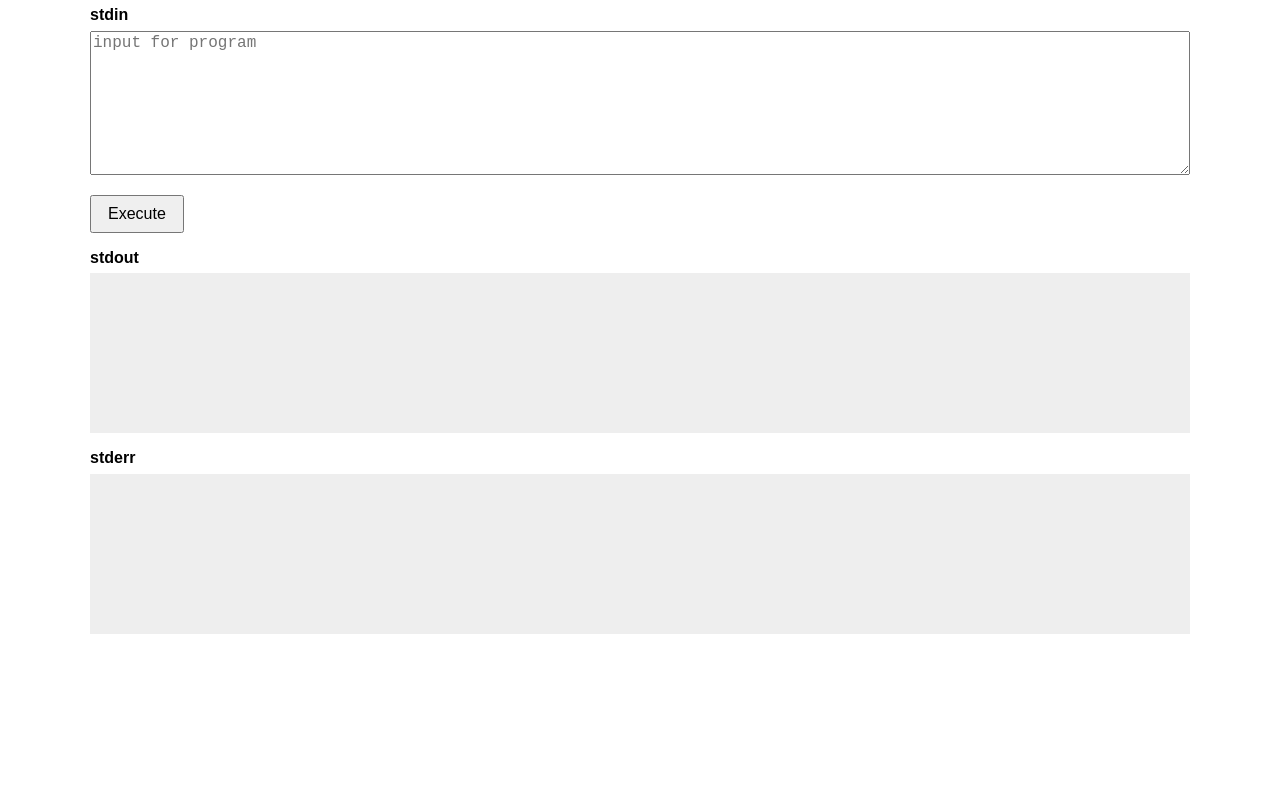
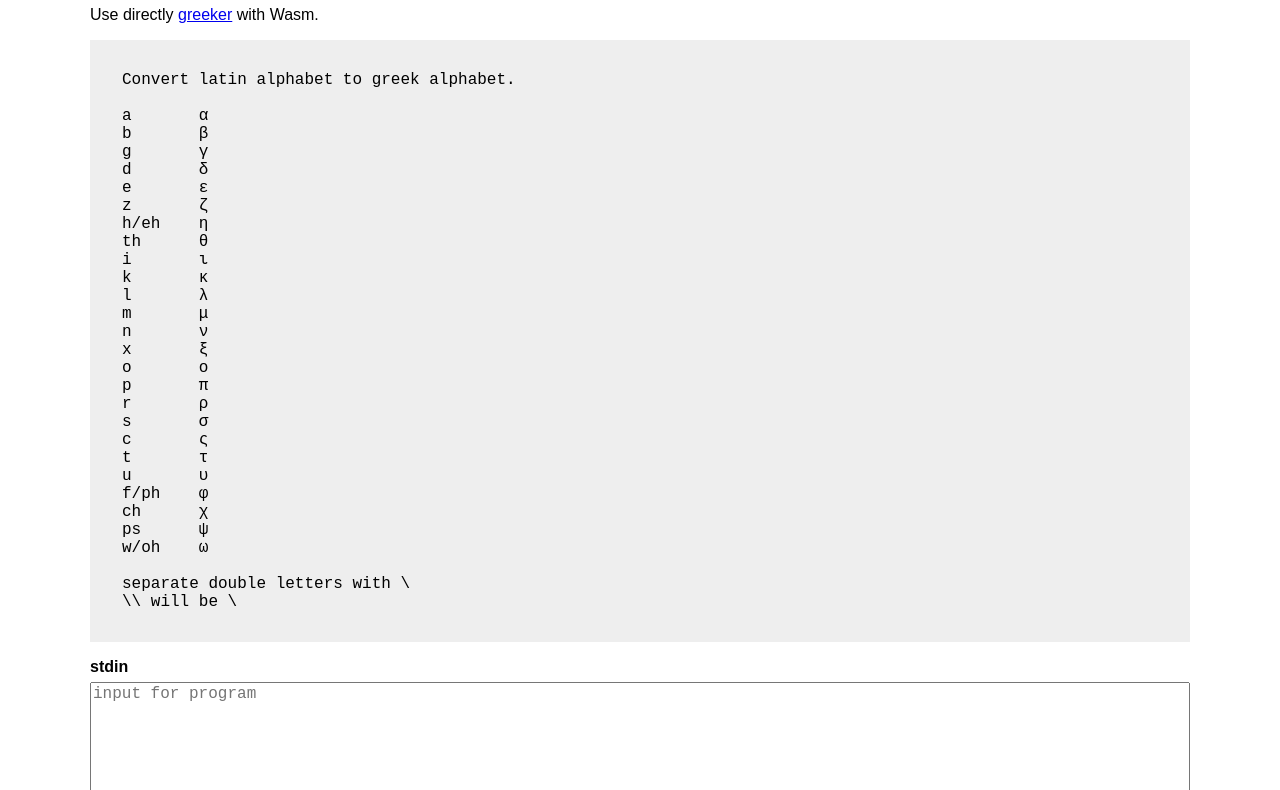
Before and after one commit to ytky110/webgreeker, a plain HTML site: page index.html in a window 1280 px wide. Shown: the part 84-874 px from the top of the page. Before the commit the page ends 800 px from the top, so only its background shows below. Drawn offline with Linux system fonts and the light colour scheme.

Commit message:
v1.4
Added explanation in html

```diff
--- a/index.html
+++ b/index.html
@@ -41,6 +41,41 @@
 </head>
 <body>
   <h1>WebGreeker</h1>
+
+  <p>Use directly <a href="https://github.com/ytky110/greeker">greeker</a> with Wasm.</p>
+
+  <pre><code>
+  Convert latin alphabet to greek alphabet.
+
+  a       α
+  b       β
+  g       γ
+  d       δ
+  e       ε
+  z       ζ
+  h/eh    η
+  th      θ
+  i       ι
+  k       κ
+  l       λ
+  m       μ
+  n       ν
+  x       ξ
+  o       ο
+  p       π
+  r       ρ
+  s       σ
+  c       ς
+  t       τ
+  u       υ
+  f/ph    φ
+  ch      χ
+  ps      ψ
+  w/oh    ω
+
+  separate double letters with \
+  \\ will be \
+  </code></pre>
 
   <section>
     <label for="stdin">stdin</label>
```
